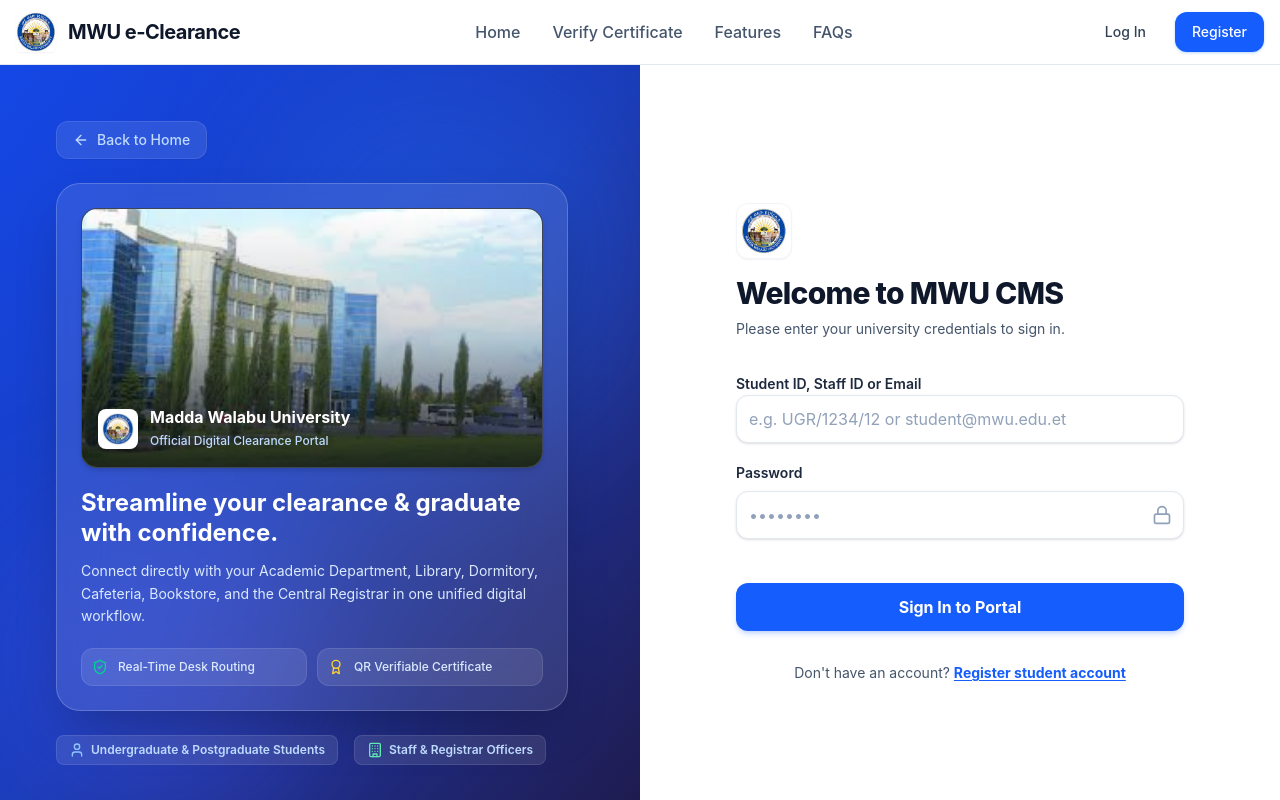
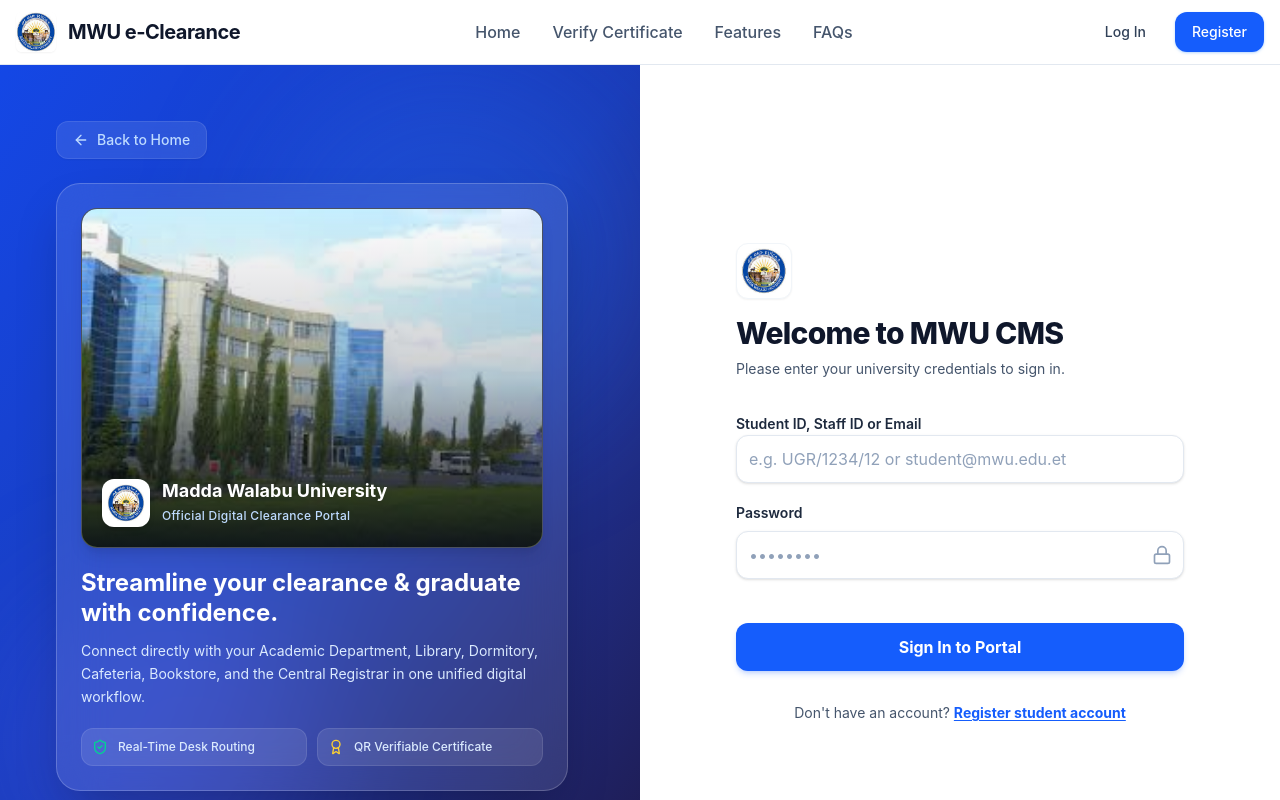
Before and after one commit to abdisa38/mwuu-cms-web-based, a React (Vite) app in the folder frontend/: page /login in a window 1280 px wide. Shown: the top 800 px of the page. Built offline with nearby package versions, Linux system fonts and the light colour scheme; no server answers.

Commit message:
feat: create LoginPage component with university branding and authentication form

```diff
--- a/frontend/src/app/pages/LoginPage.tsx
+++ b/frontend/src/app/pages/LoginPage.tsx
@@ -63,23 +63,22 @@
         <div className="relative z-10 my-auto py-6 max-w-lg">
           {/* Card Container */}
           <div className="bg-white/10 backdrop-blur-xl border border-white/20 rounded-3xl p-5 xl:p-6 shadow-2xl space-y-5 transform hover:scale-[1.01] transition-transform duration-300">
-            {/* Campus Banner Image from public folder */}
-            <div className="relative rounded-2xl overflow-hidden shadow-md border border-white/20 aspect-video bg-slate-900 group">
+            {/* Campus Banner Image from public folder - Taller & Vertical */}
+            <div className="relative rounded-2xl overflow-hidden shadow-lg border border-white/25 h-72 sm:h-80 xl:h-[340px] w-full bg-slate-900 group">
               <img
                 src="/mwu banner.jfif"
                 alt="Madda Walabu University Campus"
                 className="w-full h-full object-cover object-center group-hover:scale-105 transition-transform duration-500"
                 onError={(e) => {
-                  // Fallback to high-res university image if local format has issue
                   (e.target as HTMLImageElement).src = "https://images.unsplash.com/photo-1541339907198-e08756dedf3f?q=80&w=1000&auto=format&fit=crop";
                 }}
               />
-              <div className="absolute inset-0 bg-gradient-to-t from-slate-950/80 via-slate-900/20 to-transparent flex items-end p-4">
+              <div className="absolute inset-0 bg-gradient-to-t from-slate-950/90 via-slate-950/20 to-transparent flex items-end p-5">
                 <div className="flex items-center gap-3">
-                  <ImageWithFallback src={mwuLogo} alt="MWU Logo" className="w-10 h-10 rounded-lg object-contain bg-white p-1 shadow-md" />
+                  <ImageWithFallback src={mwuLogo} alt="MWU Logo" className="w-12 h-12 rounded-xl object-contain bg-white p-1 shadow-md border border-white/30" />
                   <div>
-                    <h3 className="text-white font-bold text-base leading-tight drop-shadow-sm">Madda Walabu University</h3>
-                    <span className="text-blue-200 text-xs font-medium">Official Digital Clearance Portal</span>
+                    <h3 className="text-white font-bold text-lg leading-tight drop-shadow-md">Madda Walabu University</h3>
+                    <span className="text-blue-200 text-xs font-medium tracking-wide">Official Digital Clearance Portal</span>
                   </div>
                 </div>
               </div>
```
